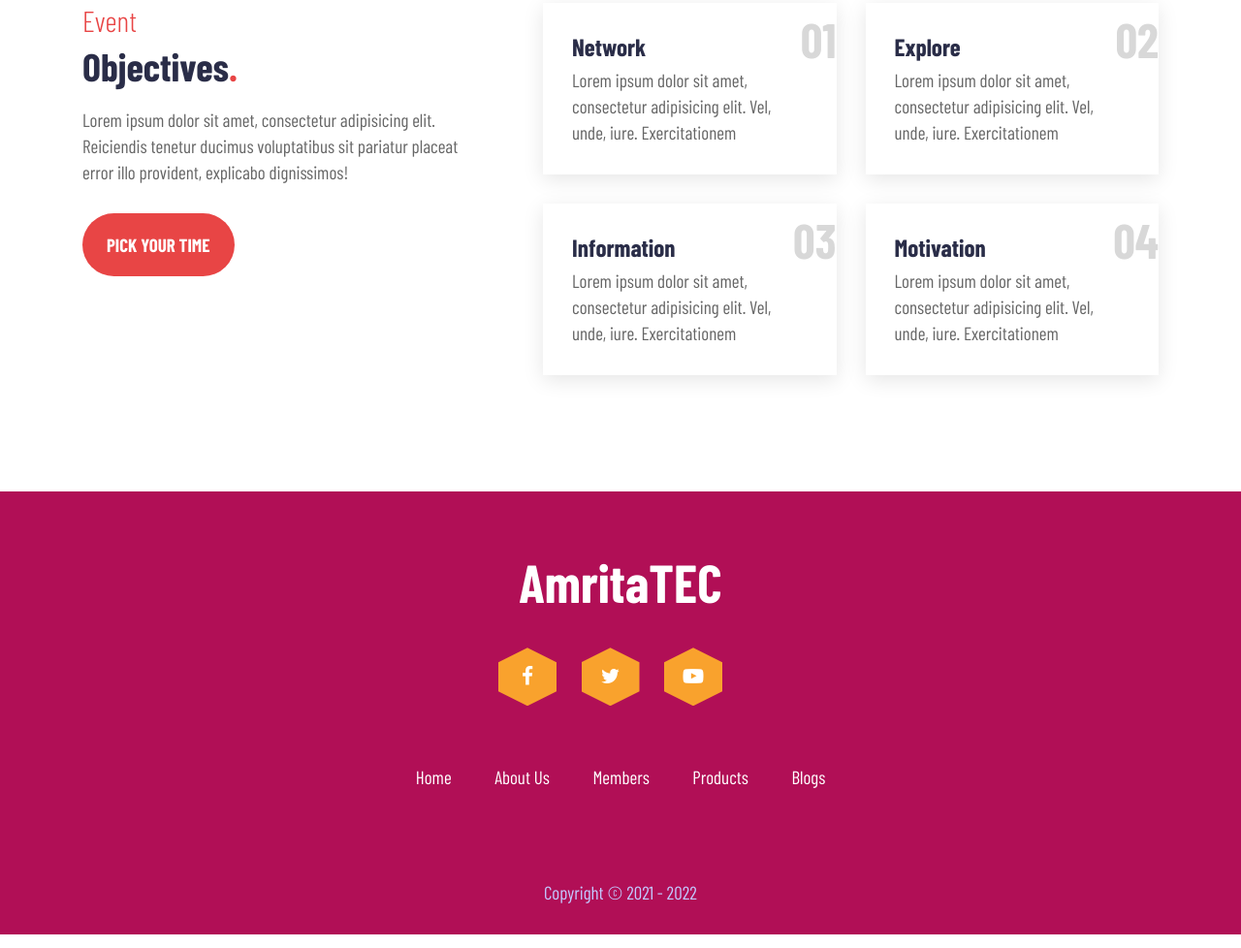
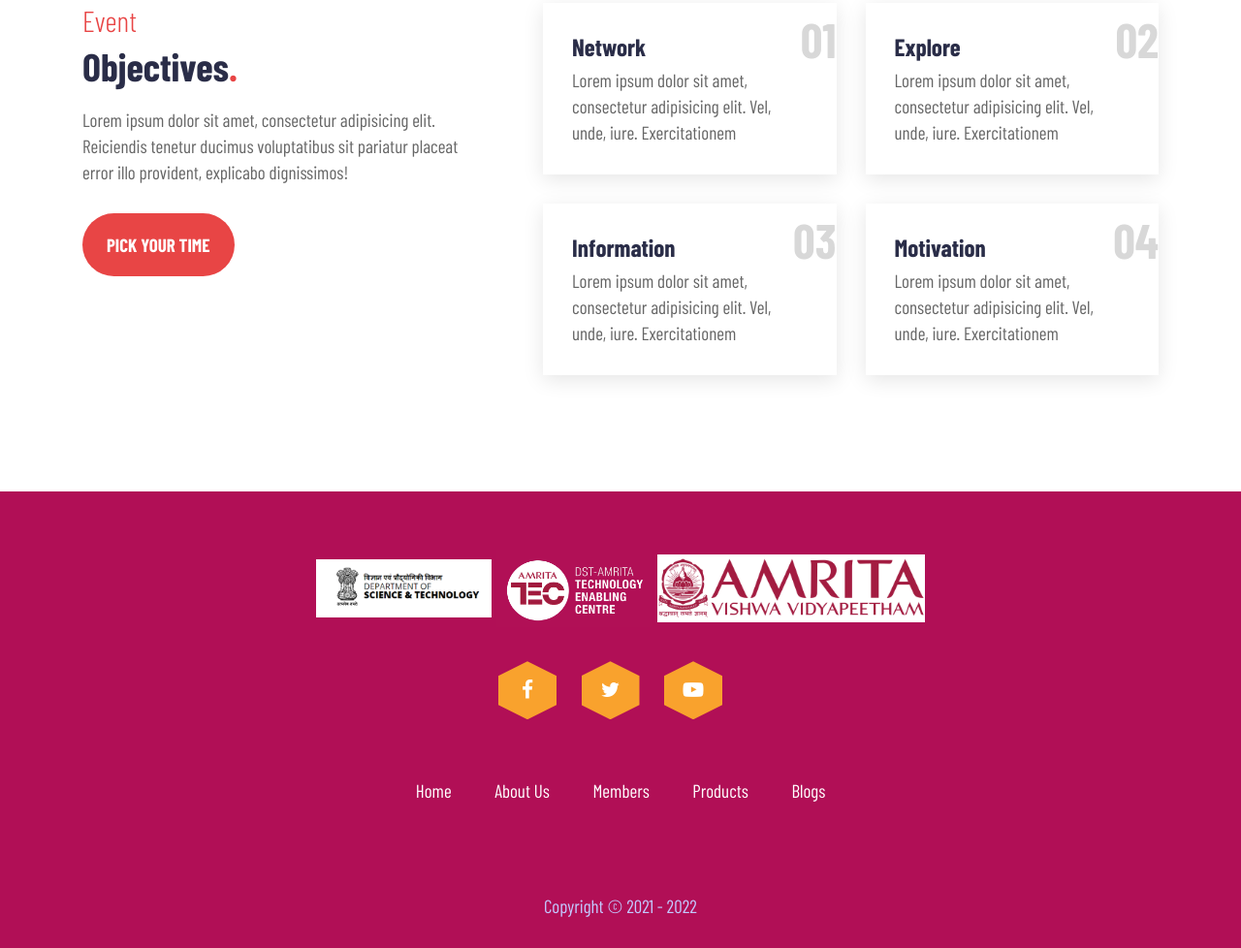
Before and after one commit to TECamrita/tecamrita.github.io, a plain HTML site: page about.html in a window 1280 px wide. Shown: the part 1711-2689 px from the top of the page at 97% size. Drawn offline with Linux system fonts and the light colour scheme.

Commit message:
update the color

```diff
--- a/about.html
+++ b/about.html
@@ -220,7 +220,10 @@
         <div class="container zindex">
             <div class="row">
                 <div class="col-lg-12 text-center footer-txt">
-                    <h3><a href="#">AmritaTEC</a></h3>
+                    <img src="./images/Science-Technology-and-Innovation-STI.png" alt="" style="height: 60px; ">
+                    <img src="./images/website logo.jpg" alt="" style="height: 80px; ">
+                    <img src="./images/amrita-university-logo.png" alt="" style="height: 70px; ">
+
                     <div class="social-icons_2">
                         <a href="https://www.facebook.com/AmritaTEC/"><i class="fa fa-facebook" aria-hidden="true"></i></a>
                         <a href="#"><i class="fa fa-twitter" aria-hidden="true"></i></a>
```
Also changed, not shown: contact.html (+4 -1 lines), gallery.html (+4 -1 lines), members.html (+4 -1 lines).
